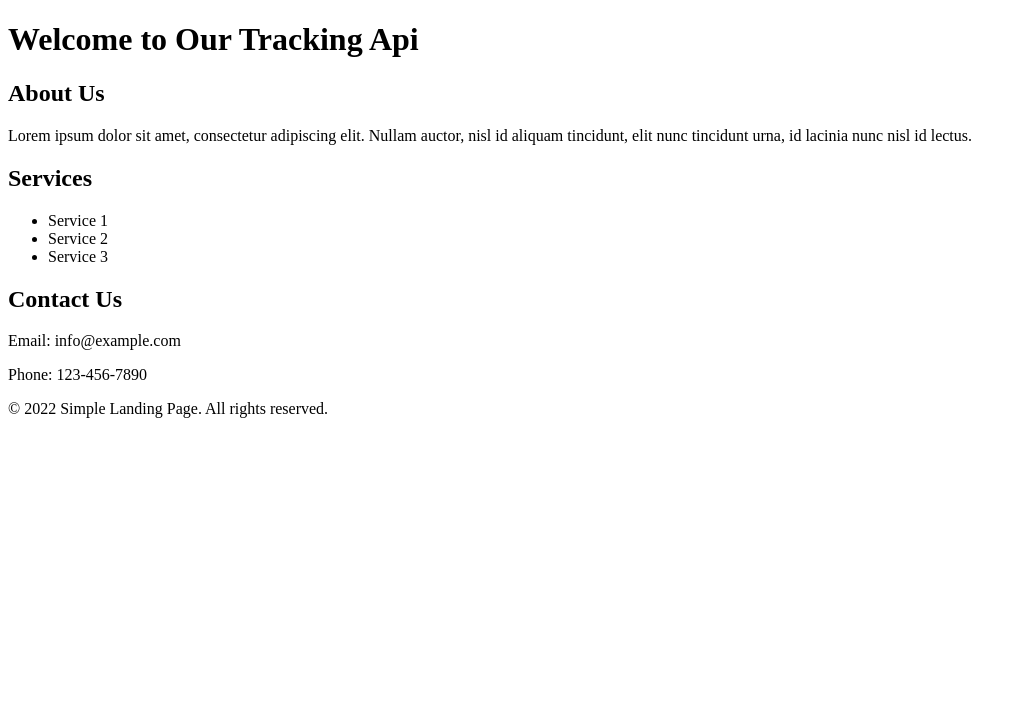
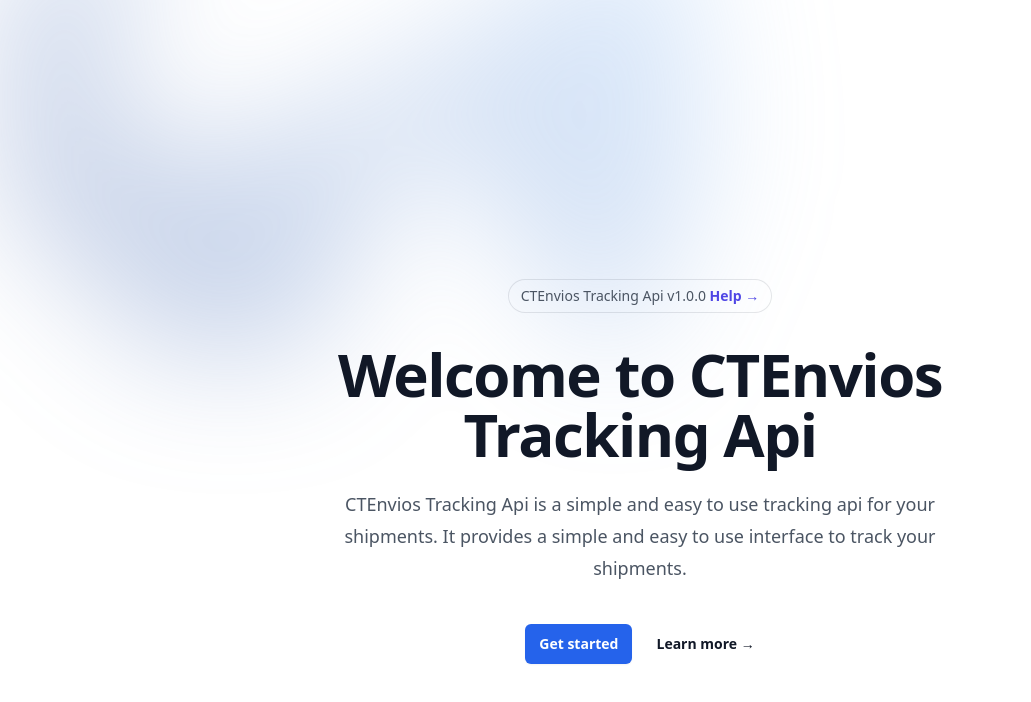
Before and after one commit to yochirolee/cte-tracking-api, a website: page src/public/index.html in a window 1280 px wide. Shown: the whole page, without its empty margins (0-1031 px from the left). Drawn offline with nearby package versions, Linux system fonts and the light colour scheme.

Commit message:
index.html and tailwinds

```diff
--- a/src/public/index.html
+++ b/src/public/index.html
@@ -2,39 +2,86 @@
 <html>
 	<head>
 		<title>CTEnvios Tracking Api</title>
+		<script src="https://cdn.tailwindcss.com"></script>
 	</head>
 	<body>
-		<header>
-			<h1>Welcome to Our Tracking Api</h1>
-		</header>
+		<div class="bg-white">
+			<header class="absolute inset-x-0 top-0 z-50">
+				<nav class="flex items-center justify-between p-6 lg:px-8" aria-label="Global">
+					<div class="flex lg:flex-1">
+						<a href="#" class="-m-1.5 p-1.5">
+							<span class="sr-only">CTEnvios Tracking Api</span>
+						</a>
+					</div>
+				</nav>
+			</header>
 
-		<main>
-			<section>
-				<h2>About Us</h2>
-				<p>
-					Lorem ipsum dolor sit amet, consectetur adipiscing elit. Nullam auctor, nisl id aliquam
-					tincidunt, elit nunc tincidunt urna, id lacinia nunc nisl id lectus.
-				</p>
-			</section>
-
-			<section>
-				<h2>Services</h2>
-				<ul>
-					<li>Service 1</li>
-					<li>Service 2</li>
-					<li>Service 3</li>
-				</ul>
-			</section>
-
-			<section>
-				<h2>Contact Us</h2>
-				<p>Email: info@example.com</p>
-				<p>Phone: 123-456-7890</p>
-			</section>
-		</main>
-
-		<footer>
-			<p>&copy; 2022 Simple Landing Page. All rights reserved.</p>
-		</footer>
+			<div class="relative isolate px-6 pt-14 lg:px-8">
+				<div
+					class="absolute inset-x-0 -top-40 -z-10 transform-gpu overflow-hidden blur-3xl sm:-top-80"
+					aria-hidden="true"
+				>
+					<div
+						class="relative left-[calc(50%-11rem)] aspect-[1155/678] w-[36.125rem] -translate-x-1/2 rotate-[30deg] bg-gradient-to-tr from-blue-900 to-blue-300 opacity-30 sm:left-[calc(50%-30rem)] sm:w-[72.1875rem]"
+						style="
+							clip-path: polygon(
+								74.1% 44.1%,
+								100% 61.6%,
+								97.5% 26.9%,
+								85.5% 0.1%,
+								80.7% 2%,
+								72.5% 32.5%,
+								60.2% 62.4%,
+								52.4% 68.1%,
+								47.5% 58.3%,
+								45.2% 34.5%,
+								27.5% 76.7%,
+								0.1% 64.9%,
+								17.9% 100%,
+								27.6% 76.8%,
+								76.1% 97.7%,
+								74.1% 44.1%
+							);
+						"
+					></div>
+				</div>
+				<div class="mx-auto max-w-2xl py-32 sm:py-48 lg:py-56">
+					<div class="hidden sm:mb-8 sm:flex sm:justify-center">
+						<div
+							class="relative rounded-full px-3 py-1 text-sm leading-6 text-gray-600 ring-1 ring-gray-900/10 hover:ring-gray-900/20"
+						>
+							CTEnvios Tracking Api v1.0.0
+							<a href="#" class="font-semibold text-indigo-600"
+								><span class="absolute inset-0" aria-hidden="true"></span>Help
+								<span aria-hidden="true">&rarr;</span></a
+							>
+						</div>
+					</div>
+					<div class="text-center">
+						<h1 class="text-4xl font-bold tracking-tight text-gray-900 sm:text-6xl">
+							Welcome to CTEnvios Tracking Api
+						</h1>
+						<p class="mt-6 text-lg leading-8 text-gray-600">
+							CTEnvios Tracking Api is a simple and easy to use tracking api for your shipments. It
+							provides a simple and easy to use interface to track your shipments.
+						</p>
+						<div class="mt-10 flex items-center justify-center gap-x-6">
+							<a
+								href="#"
+								class="rounded-md bg-blue-600 px-3.5 py-2.5 text-sm font-semibold text-white shadow-sm hover:bg-blue-500 focus-visible:outline focus-visible:outline-2 focus-visible:outline-offset-2 focus-visible:outline-blue-600"
+								>Get started</a
+							>
+							<a href="#" class="text-sm font-semibold leading-6 text-gray-900"
+								>Learn more <span aria-hidden="true">→</span></a
+							>
+						</div>
+					</div>
+				</div>
+				<div
+					class="absolute inset-x-0 top-[calc(100%-13rem)] -z-10 transform-gpu overflow-hidden blur-3xl sm:top-[calc(100%-30rem)]"
+					aria-hidden="true"
+				></div>
+			</div>
+		</div>
 	</body>
 </html>
```
